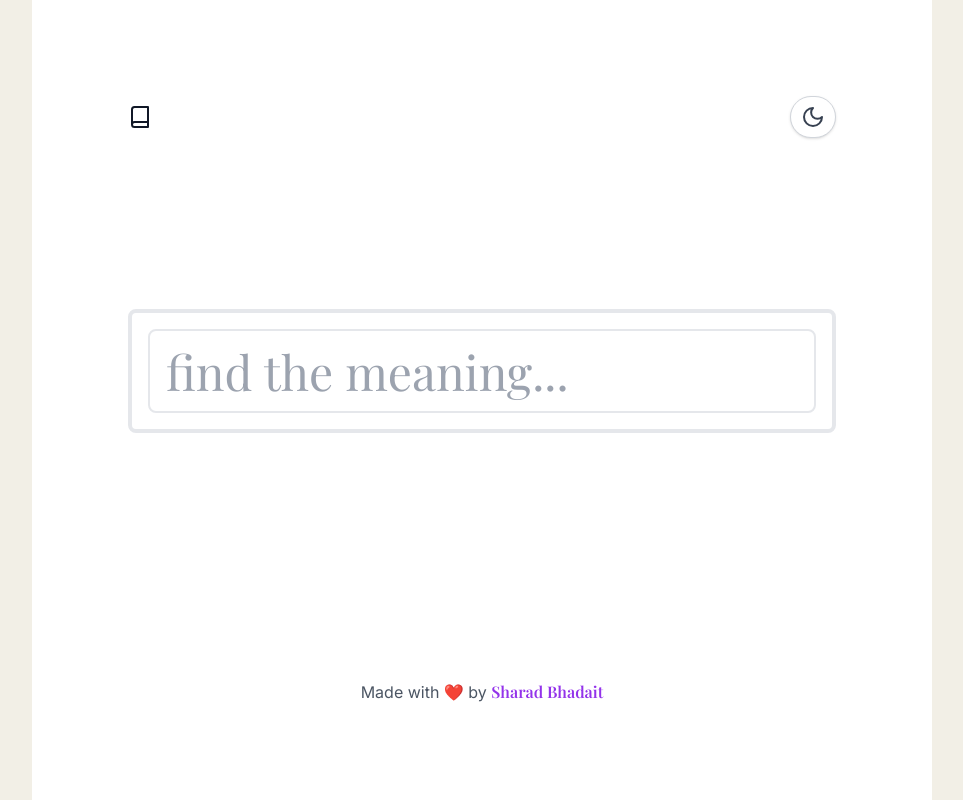
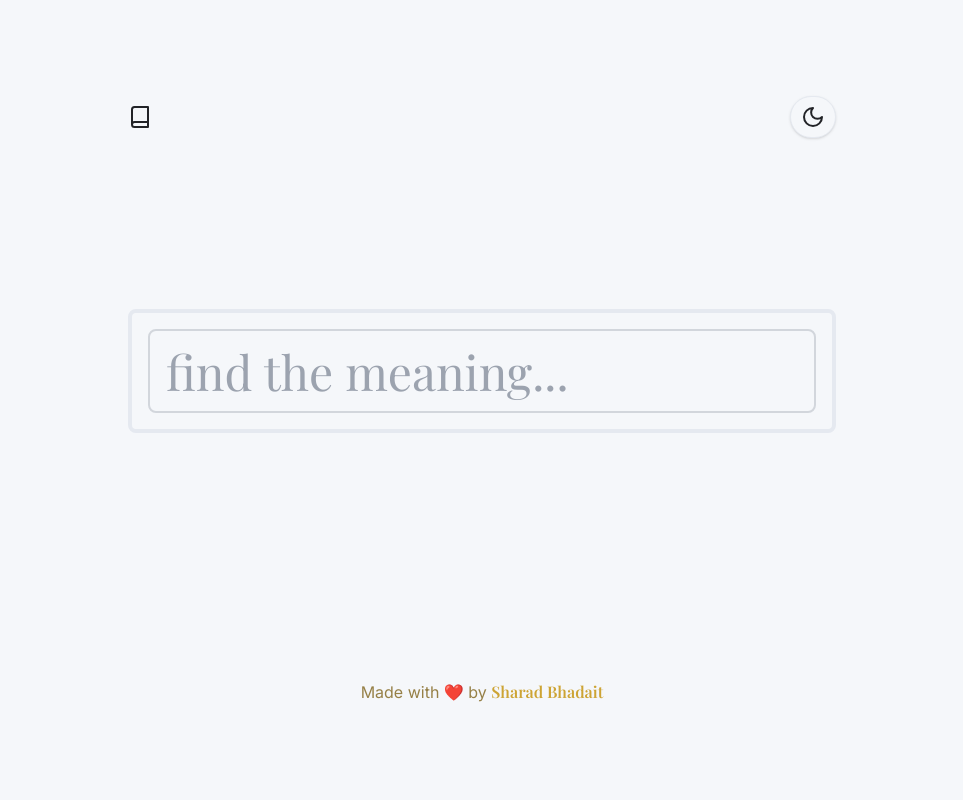
Before and after one commit to code-sharad/dictionary, a Next.js app: page / in a window 1280 px wide. Shown: the whole page, without its empty margins (158-1121 px from the left). Built offline with nearby package versions, Linux system fonts and the light colour scheme; a web font is replaced by a local one.

Commit message:
Revamp color palette to premium theme

```diff
--- a/app/components/InputField.tsx
+++ b/app/components/InputField.tsx
@@ -16,8 +16,8 @@ function InputField({ setword: setword }: { setword: (word: string) => void }) {
 
     return (
         <div className={`py-2 lg:py-4 px-2 lg:px-4 w-full border-4 transition-colors duration-300
-            bg-white border-gray-200
-            dark:bg-gray-800 dark:border-gray-700
+            bg-primary-50 border-primary-100
+            dark:bg-neutral dark:border-primary-900
             flex justify-between items-center rounded-lg gap-8`}>
             <input
                 placeholder="find the meaning..."
@@ -26,10 +26,10 @@ function InputField({ setword: setword }: { setword: (word: string) => void }) {
                 value={inputword}
                 onChange={(e) => setinputword(e.target.value)}
                 onKeyDown={handleKeyDown}
-                className={`border-2 selection:bg-violet-100 dark:selection:bg-violet-700
-                    bg-white border-gray-200
-                    dark:bg-gray-900 dark:border-gray-800
-                    active:border-violet-500
+                className={`border-2 selection:bg-accent/50 dark:selection:bg-accent/50
+                    bg-primary-50 border-primary-200
+                    dark:bg-primary-900 dark:border-primary-700
+                    active:border-accent
                     ${playfair.className} text-3xl lg:text-5xl w-full outline-none px-4 py-2 rounded-lg transition-all duration-300`}
             />
         </div>
--- a/app/components/Navbar.tsx
+++ b/app/components/Navbar.tsx
@@ -36,10 +36,10 @@ function Navbar() {
             <div className='flex gap-8'>
                 <button
                     onClick={toggleTheme}
-                    className={`transition-colors border px-2.5 py-2 rounded-full shadow focus:outline-none focus:ring-4 focus:ring-violet-300/70
+                    className={`transition-colors border px-2.5 py-2 rounded-full shadow focus:outline-none focus:ring-4 focus:ring-accent/50
                         ${isDarkTheme
-                            ? 'bg-gray-900 border-gray-800 text-yellow-300 hover:bg-gray-800 hover:border-yellow-500 hover:text-yellow-200'
-                            : 'bg-white border-gray-300 text-gray-700 hover:bg-gray-100 hover:border-gray-400 hover:text-gray-900'}`}
+                            ? 'bg-neutral border-neutral text-accent hover:bg-primary-900 hover:border-accent hover:text-accent'
+                            : 'bg-primary-50 border-primary-100 text-primary-900 hover:bg-accent/10 hover:border-accent hover:text-accent'}`}
                     aria-label={isDarkTheme ? "Switch to light mode" : "Switch to dark mode"}
                     tabIndex={0}
                 >
--- a/app/components/WordInfo.tsx
+++ b/app/components/WordInfo.tsx
@@ -38,7 +38,7 @@ function WordInfo({ word: word }: { word: string }) {
         setPlaying(false);
     }
 
-    if ((data as any)?.title === "No Definitions Found") return <h1 className={`${playfair.className} text-3xl lg:text-5xl text-gray-900 dark:text-gray-100`}>{(data as any)?.title}</h1>;
+    if ((data as any)?.title === "No Definitions Found") return <h1 className={`${playfair.className} text-3xl lg:text-5xl text-primary-900 dark:text-primary-100`}>{(data as any)?.title}</h1>;
     return (
         <section className='w-full transition-colors duration-300'>
             {word.length !== 0 ? <div>
@@ -48,17 +48,17 @@ function WordInfo({ word: word }: { word: string }) {
                     return <div key={i}>
                         <div className='flex my-12 mx-1 justify-between items-center gap-6 flex-wrap'>
                             <div className='flex flex-col gap-4'>
-                                <h1 className={`${playfair.className} text-5xl text-gray-900 dark:text-gray-100`}>{item.word}</h1>
-                                <p className='text-violet-700 dark:text-violet-300'>{phoneticsWithAudio.at(-1)?.text || ''}</p>
+                                <h1 className={`${playfair.className} text-5xl text-primary-900 dark:text-primary-100`}>{item.word}</h1>
+                                <p className='text-accent'>{phoneticsWithAudio.at(-1)?.text || ''}</p>
                             </div>
                             <div className="flex gap-3 items-center">
                                 {phoneticsWithAudio.length > 0 && (
                                     <button
                                         onClick={handleAudioPlay}
-                                        className={`rounded-full shadow-lg p-4 transition outline-none focus:ring-4 focus:ring-pink-300/60 border border-transparent
-                                            bg-pink-100 text-gray-900
-                                            dark:bg-purple-900/30 dark:text-gray-100
-                                            ${playing ? 'ring-4 ring-pink-400/60 scale-110' : ''}`}
+                                        className={`rounded-full shadow-lg p-4 transition outline-none focus:ring-4 focus:ring-accent/40 border border-transparent
+                                            bg-accent/10 text-primary-900
+                                            dark:bg-primary-900/30 dark:text-primary-100
+                                            ${playing ? 'ring-4 ring-accent/60 scale-110' : ''}`}
                                         aria-label="Play pronunciation audio"
                                     >
                                         <audio
--- a/app/globals.css
+++ b/app/globals.css
@@ -22,21 +22,21 @@ body::-webkit-scrollbar {
 }
 
 body::-webkit-scrollbar-thumb {
-  background: #b4b4b4;
+  background: #CDA434; /* premium gold */
   border-radius: 4px;
 }
 
 body::-webkit-scrollbar-track {
-  background: #f4f4f4;
+  background: #F5E9DB; /* subtle champagne */
 }
 
 /* Scrollbar styles for dark theme */
 [data-theme='dark'] body::-webkit-scrollbar-thumb {
-  background: #3a3540;
+  background: #968047; /* premium bronze */
 }
 
 [data-theme='dark'] body::-webkit-scrollbar-track {
-  background: #181824;
+  background: #222327; /* premium near-black */
 }
 
 /* Base styles for all themes */
--- a/app/page.tsx
+++ b/app/page.tsx
@@ -13,13 +13,13 @@ export default function Home() {
   const [word, setword] = useState("");
 
   return (
-    <main className={`flex gap-6 min-h-screen max-w-[900px] mx-auto flex-col items-center selection:rounded-lg selection:bg-violet-100 dark:selection:bg-violet-700 justify-between px-4 py-8 lg:p-24 bg-white text-gray-900 dark:bg-gray-900 dark:text-gray-100`}>
+    <main className={`flex gap-6 min-h-screen max-w-[900px] mx-auto flex-col items-center selection:rounded-lg selection:bg-accent/40 dark:selection:bg-accent/60 justify-between px-4 py-8 lg:p-24 bg-primary-50 text-primary-900 dark:bg-neutral dark:text-primary-100`}>
       <Navbar />
       <InputField setword={setword} />
       <WordInfo word={word} />
 
       <div>
-        <p className='text-gray-600 dark:text-gray-400 text-center'>Made with ❤️ by <Link target='_blank' href='https://sharad31.vercel.app' className={`${playfair.className} text-purple-600 dark:text-purple-400 font-semibold `}>Sharad Bhadait</Link></p>
+        <p className='text-secondary-500 dark:text-accent text-center'>Made with <span className='text-accent'>❤️</span> by <Link target='_blank' href='https://sharad31.vercel.app' className={`${playfair.className} text-accent dark:text-secondary-200 font-semibold `}>Sharad Bhadait</Link></p>
       </div>
     </main>
   );
--- a/tailwind.config.ts
+++ b/tailwind.config.ts
@@ -11,31 +11,31 @@ const config: Config = {
     extend: {
       colors: {
         primary: {
-          50: '#F2EFE6',
-          100: '#E2DAC2',
-          200: '#D0BD97',
-          300: '#BC9D6A',
-          400: '#AD854B',
-          500: '#9D6A2A',
-          600: '#886025',
-          700: '#63481C',
-          800: '#4A3916',
-          900: '#2A230B',
+          50: '#F5F7FA', // Platinum
+          100: '#E5E9F0',
+          200: '#D2D6DC',
+          300: '#B7BBC4',
+          400: '#A0A7B9',
+          500: '#8B94A2', // Premium Steel
+          600: '#7C8393',
+          700: '#5B5F67',
+          800: '#41434A',
+          900: '#222327',
         },
         secondary: {
-          50: '#F4F0FF',
-          100: '#E4DAFA',
-          200: '#C2B0F2',
-          300: '#A287E8',
-          400: '#7B58CF',
-          500: '#5F40A6',
-          600: '#463083',
-          700: '#2F2058',
-          800: '#1C1335',
-          900: '#100A1B',
+          50: '#FAF6F2', // Champagne
+          100: '#F5ECD8',
+          200: '#E9DBBB',
+          300: '#D5C093',
+          400: '#AE925C',
+          500: '#968047', // Premium Bronze
+          600: '#706337',
+          700: '#524925',
+          800: '#38301A',
+          900: '#231D10',
         },
-        accent: '#FFD700', // gold
-        neutral: '#1F2128', // premium dark
+        accent: '#CDA434', // premium gold
+        neutral: '#21242b', // sleek premium dark
       },
       backgroundImage: {
         "gradient-radial": "radial-gradient(var(--tw-gradient-stops))",
```
